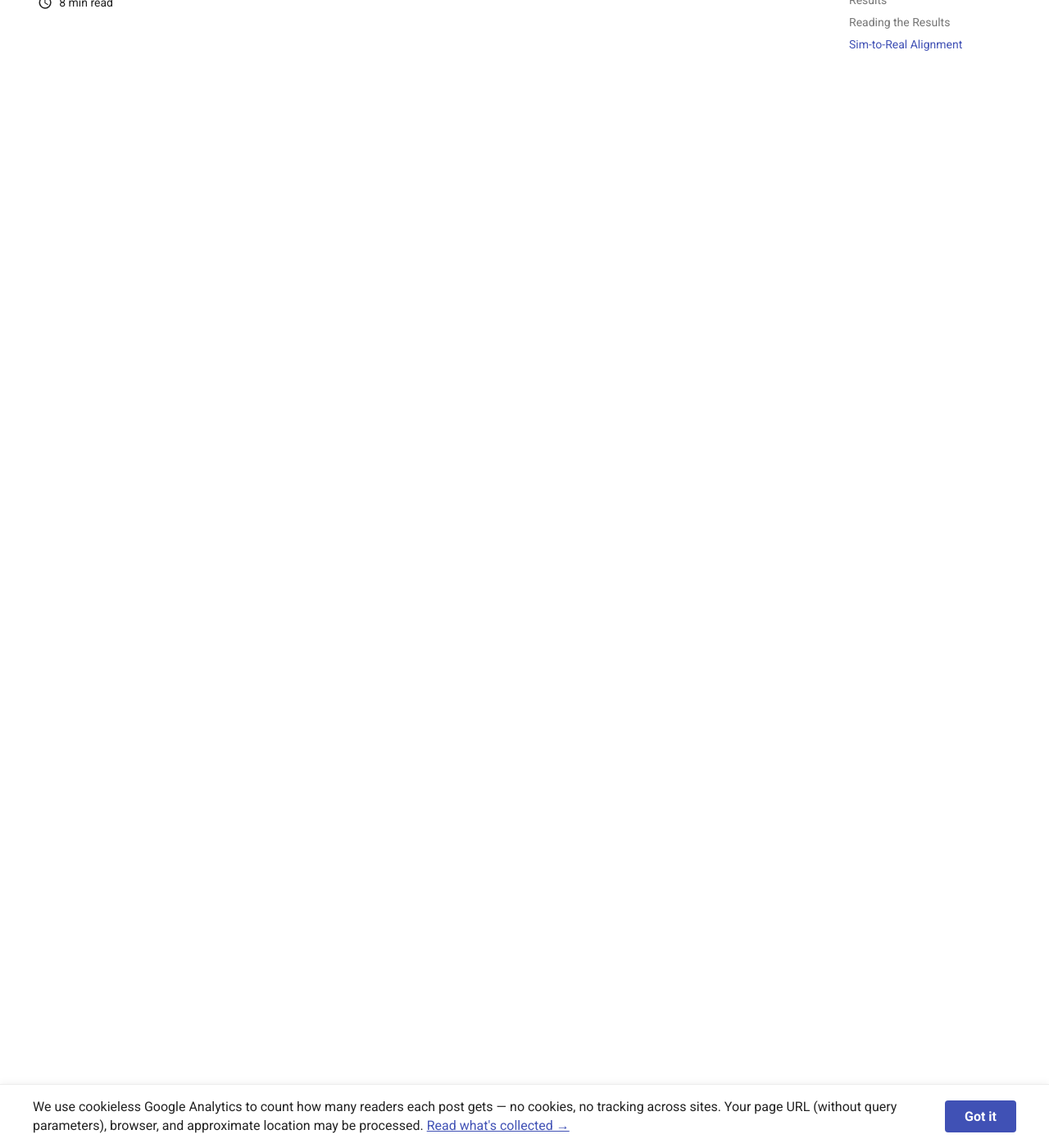
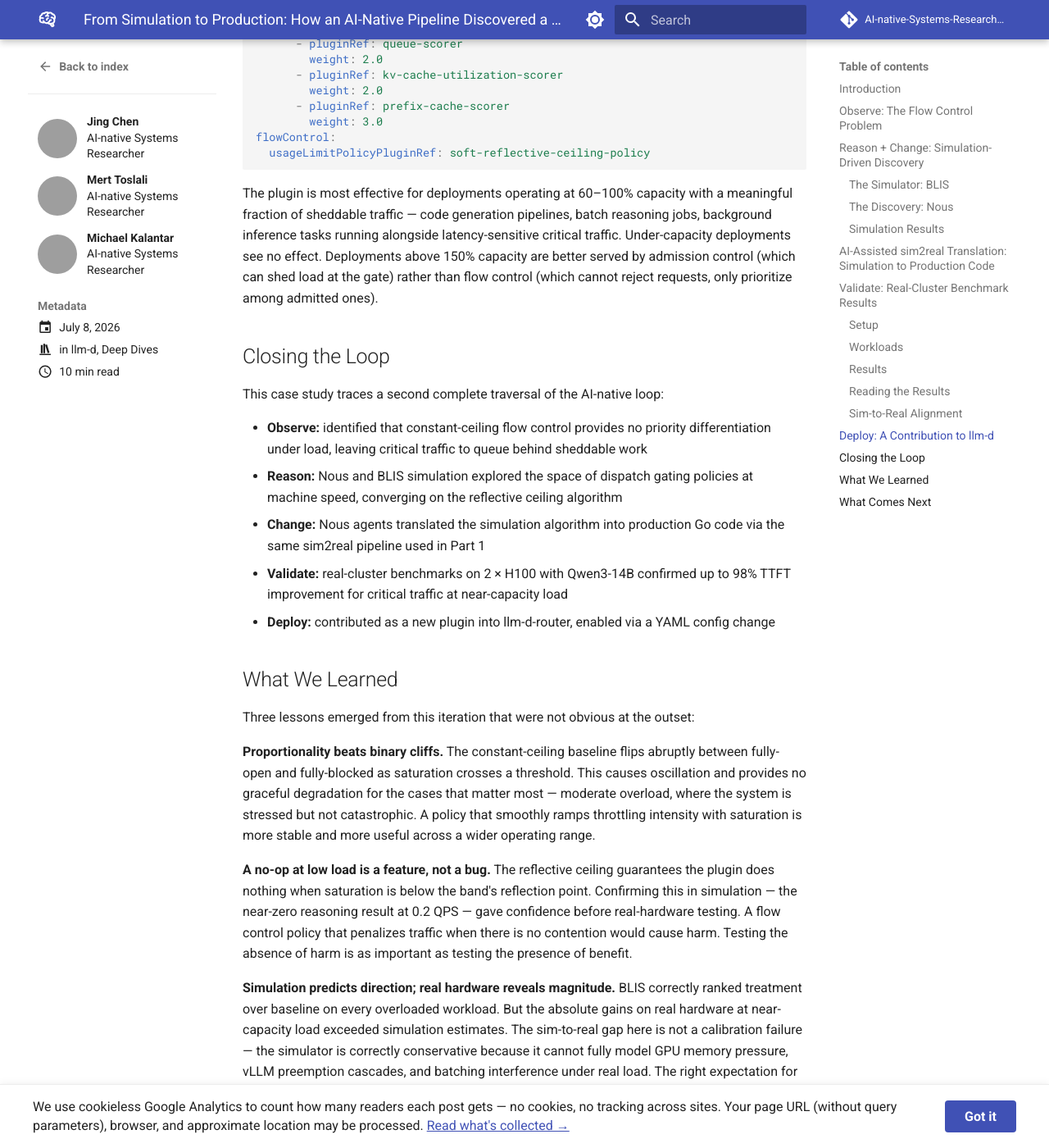
Before and after one commit to AI-native-Systems-Research/ai-native-systems-research, an MkDocs documentation site: the page built from docs/blog/posts/sim2real-soft-reflective-flow-control-llm-d.md, in a window 1280 px wide and 1400 px high, scrolled down 7048 px. Shown: the whole window at 82% size. Built offline with MkDocs 1.6.1 and Material for MkDocs 9.7.7, drawn with Linux system fonts in a browser that asks for light colours; comment, search, counter and statistics services are not loaded; the version menu is left out; some of the changed text lies outside the part shown; grey boxes are pictures that could not be loaded.

Commit message:
feat: complete sim2real Part 2 blog post on soft-reflective flow control
Co-Authored-By: Claude Sonnet 4.6 <noreply@anthropic.com>

````diff
--- a/docs/blog/posts/sim2real-soft-reflective-flow-control-llm-d.md
+++ b/docs/blog/posts/sim2real-soft-reflective-flow-control-llm-d.md
@@ -245,3 +245,94 @@ out of dispatch slots in ways the simulator models conservatively. The sim-to-re
 failure of simulation; it is a reminder that simulation's job is ranking, not absolute prediction.
 BLIS ranked treatment over baseline on overloaded workloads. Real hardware confirmed and
 amplified that ranking.
+
+## Deploy: A Contribution to llm-d
+
+With real-cluster benchmarks confirming the gains predicted by simulation, the algorithm
+ships upstream as a new plugin in llm-d-router: `soft-reflective-ceiling-policy`. Users can
+enable it today with a single YAML change and no new infrastructure:
+
+```yaml
+apiVersion: llm-d.ai/v1alpha1
+kind: EndpointPickerConfig
+featureGates:
+  - flowControl
+plugins:
+  - type: queue-scorer
+  - type: kv-cache-utilization-scorer
+  - type: prefix-cache-scorer
+  - type: soft-reflective-ceiling-policy
+schedulingProfiles:
+  - name: default
+    plugins:
+      - pluginRef: queue-scorer
+        weight: 2.0
+      - pluginRef: kv-cache-utilization-scorer
+        weight: 2.0
+      - pluginRef: prefix-cache-scorer
+        weight: 3.0
+flowControl:
+  usageLimitPolicyPluginRef: soft-reflective-ceiling-policy
+```
+
+The plugin is most effective for deployments operating at 60–100% capacity with a meaningful
+fraction of sheddable traffic — code generation pipelines, batch reasoning jobs, background
+inference tasks running alongside latency-sensitive critical traffic. Under-capacity deployments
+see no effect. Deployments above 150% capacity are better served by admission control (which
+can shed load at the gate) rather than flow control (which cannot reject requests, only
+prioritize among admitted ones).
+
+## Closing the Loop
+
+This case study traces a second complete traversal of the AI-native loop:
+
+- **Observe:** identified that constant-ceiling flow control provides no priority differentiation
+  under load, leaving critical traffic to queue behind sheddable work
+- **Reason:** Nous and BLIS simulation explored the space of dispatch gating policies at machine
+  speed, converging on the reflective ceiling algorithm
+- **Change:** Nous agents translated the simulation algorithm into production Go code via the
+  same sim2real pipeline used in Part 1
+- **Validate:** real-cluster benchmarks on 2 × H100 with Qwen3-14B confirmed up to 98% TTFT
+  improvement for critical traffic at near-capacity load
+- **Deploy:** contributed as a new plugin into llm-d-router, enabled via a YAML config change
+
+## What We Learned
+
+Three lessons emerged from this iteration that were not obvious at the outset:
+
+**Proportionality beats binary cliffs.** The constant-ceiling baseline flips abruptly between
+fully-open and fully-blocked as saturation crosses a threshold. This causes oscillation and
+provides no graceful degradation for the cases that matter most — moderate overload, where the
+system is stressed but not catastrophic. A policy that smoothly ramps throttling intensity with
+saturation is more stable and more useful across a wider operating range.
+
+**A no-op at low load is a feature, not a bug.** The reflective ceiling guarantees the plugin
+does nothing when saturation is below the band's reflection point. Confirming this in simulation
+— the near-zero reasoning result at 0.2 QPS — gave confidence before real-hardware testing.
+A flow control policy that penalizes traffic when there is no contention would cause harm.
+Testing the absence of harm is as important as testing the presence of benefit.
+
+**Simulation predicts direction; real hardware reveals magnitude.** BLIS correctly ranked
+treatment over baseline on every overloaded workload. But the absolute gains on real hardware
+at near-capacity load exceeded simulation estimates. The sim-to-real gap here is not a
+calibration failure — the simulator is correctly conservative because it cannot fully model
+GPU memory pressure, vLLM preemption cascades, and batching interference under real load.
+The right expectation for simulation is: *if A beats B in simulation, A will beat B on real
+hardware.* What the magnitude will be is something only real hardware can answer.
+
+## What Comes Next
+
+This article and Part 1 together cover two distinct protection layers: admission control
+reduces total load at the gate by probabilistically rejecting sheddable requests before they
+enter the dispatch queue; flow control prioritizes dispatch among already-admitted requests.
+Composing both provides layered protection — admission control prevents overload, flow control
+ensures critical traffic is served first under normal-to-near-capacity operation.
+
+The natural next frontier is exploring multiple interacting policies simultaneously: how
+admission control and flow control compose under varying load, and what the joint policy space
+looks like when Nous searches it rather than each mechanism in isolation. With BLIS becoming
+the official llm-d simulator, this kind of multi-policy search becomes tractable. The same
+simulation infrastructure that validated these two algorithms can explore interactions,
+emergent behaviors, and entirely new problem classes — routing, autoscaling,
+prefill-decode disaggregation — at machine speed. The loop is proven. The simulator is ready.
+Now we scale it.
````
